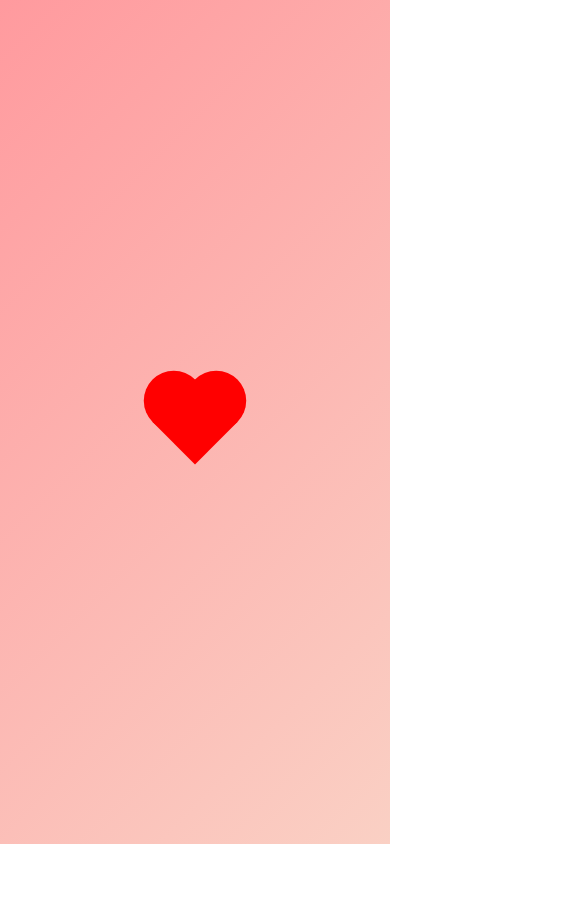
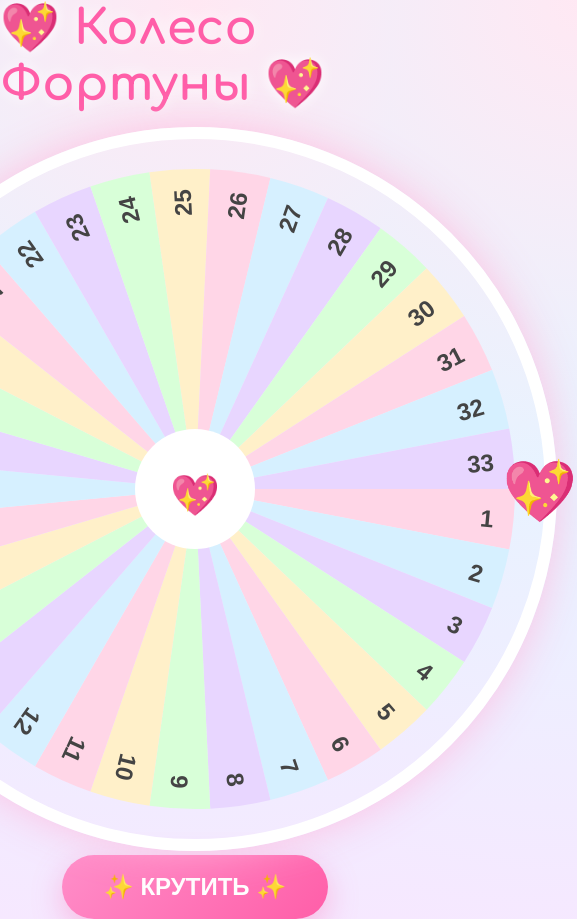
Before and after one commit to vrodchenko2008-bot/CheesePink, a plain HTML site: page index.html in a window 390 px wide. Shown: the whole page, 577 px wide, since content can reach past the window. Before the commit the page ends 844 px from the top, so only its background shows below. Drawn offline with Linux system fonts and the light colour scheme.

Commit message:
Update index.html

```diff
--- a/index.html
+++ b/index.html
@@ -3,140 +3,353 @@
 <head>
 <meta charset="UTF-8">
 <meta name="viewport" content="width=device-width, initial-scale=1.0">
-<title>Сердечко</title>
+<title>💖 Милое Колесо Фортуны 💖</title>
+
+<link href="https://fonts.googleapis.com/css2?family=Comfortaa:wght@400;700&display=swap" rel="stylesheet">
+
 <style>
-    body {
-        margin: 0;
-        height: 100vh;
-        display: flex;
-        justify-content: center;
-        align-items: center;
-        background: linear-gradient(135deg, #ff9a9e, #fad0c4);
-        font-family: Arial, sans-serif;
+*{
+    margin:0;
+    padding:0;
+    box-sizing:border-box;
 }
 
-    .heart-btn {
-        width: 80px;
-        height: 80px;
-        background: red;
-        position: relative;
-        transform: rotate(-45deg);
-        cursor: pointer;
-        transition: transform 0.2s;
+body{
+    min-height:100vh;
+    font-family:'Comfortaa',cursive;
+    overflow:hidden;
+    background: radial-gradient(circle at top,#ffe8f3,#e8f3ff,#f6e8ff);
 }
 
-    .heart-btn:before,
-    .heart-btn:after {
-        content: "";
-        width: 80px;
-        height: 80px;
-        background: red;
-        border-radius: 50%;
-        position: absolute;
+/* фон */
+.stars{
+    position:fixed;
+    inset:0;
+    pointer-events:none;
 }
 
-    .heart-btn:before {
-        top: -40px;
-        left: 0;
+.star{
+    position:absolute;
+    font-size:20px;
+    animation:float 4s ease-in-out infinite;
 }
 
-    .heart-btn:after {
-        left: 40px;
-        top: 0;
+@keyframes float{
+    0%,100%{transform:translateY(0);}
+    50%{transform:translateY(-15px);}
 }
 
-    .heart-btn:active {
-        transform: scale(1.2) rotate(-45deg);
+.container{
+    display:flex;
+    flex-direction:column;
+    align-items:center;
+    justify-content:center;
+    min-height:100vh;
 }
 
-    .popup {
-        position: fixed;
-        top: 50%;
-        left: 50%;
-        transform: translate(-50%, -50%) scale(0);
-        background: white;
-        padding: 20px;
-        border-radius: 20px;
-        text-align: center;
-        transition: 0.3s;
-        box-shadow: 0 10px 30px rgba(0,0,0,0.2);
-        width: 80%;
-        max-width: 300px;
+h1{
+    margin-bottom:15px;
+    color:#ff5ea8;
+    text-shadow:0 0 15px white;
+    font-size:48px;
 }
 
-    .popup.show {
-        transform: translate(-50%, -50%) scale(1);
+/* кнопка */
+.center-btn{
+    background:linear-gradient(135deg,#ff8ec9,#ff5ea8);
+    border:none;
+    color:white;
+    font-weight:700;
+    border-radius:999px;
+    padding:18px 42px;
+    box-shadow:0 10px 30px rgba(255,94,168,.35);
+    transition:.3s;
+    font-size:24px;
+    cursor:pointer;
 }
 
-    .popup .heart {
-        font-size: 40px;
-        color: red;
-        margin-bottom: 10px;
-        animation: pulse 1s infinite;
+.center-btn:hover{
+    transform:translateY(-3px) scale(1.05);
 }
 
-    @keyframes pulse {
-        0% { transform: scale(1); }
-        50% { transform: scale(1.2); }
-        100% { transform: scale(1); }
+/* колесо */
+.wheel-wrapper{position:relative;}
+
+.pointer{
+    position:absolute;
+    right:-20px;
+    top:50%;
+    transform:translateY(-50%);
+    font-size:60px;
 }
 
-    .message {
-        font-size: 16px;
-        color: #333;
+#wheel{
+    border-radius:50%;
+    border:12px solid white;
+    box-shadow:0 0 40px rgba(255,182,220,.8);
 }
 
-    .close {
-        margin-top: 10px;
-        padding: 8px 15px;
-        border: none;
-        background: #ff6b6b;
-        color: white;
-        border-radius: 10px;
-        cursor: pointer;
+/* modal */
+.modal{
+    position:fixed;
+    inset:0;
+    display:none;
+    justify-content:center;
+    align-items:center;
+    background:rgba(0,0,0,.35);
+    backdrop-filter:blur(15px);
+    z-index:9999;
 }
 
-    @media (max-width: 480px) {
-        .heart-btn {
-            width: 60px;
-            height: 60px;
+.modal.show{display:flex;}
+
+.modal-card{
+    background:white;
+    border-radius:40px;
+    padding:40px;
+    text-align:center;
 }
-        .heart-btn:before,
-        .heart-btn:after {
-            width: 60px;
-            height: 60px;
+
+.big-number{
+    font-size:280px;
+    color:#ff5ea8;
+    text-shadow:0 0 15px white,0 0 30px #ffd4ea,0 0 60px #ffd4ea;
 }
-        .heart-btn:before {
-            top: -30px;
-        }
-        .heart-btn:after {
-            left: 30px;
-        }
+
+.close-btn{
+    margin-top:20px;
+    padding:16px 40px;
+    border:none;
+    border-radius:999px;
+    background:#ff85bf;
+    color:white;
+    font-size:22px;
+    cursor:pointer;
 }
 </style>
 </head>
+
 <body>
 
-<div class="heart-btn" onclick="showPopup()"></div>
+<div class="stars" id="stars"></div>
 
-<div class="popup" id="popup">
-    <div class="heart">❤️</div>
-    <div class="message">
-        Я тебе кохаю 💖<br>
-        Нехай сьогодні у тебе буде гарний день 🌸<br><br>
-        Усміхнись, ти прекрасна! 😊
+<div class="container">
+    <h1>💖 Колесо Фортуны 💖</h1>
+
+    <div class="wheel-wrapper">
+        <canvas id="wheel" width="700" height="700"></canvas>
+        <div class="pointer">💖</div>
     </div>
-    <button class="close" onclick="hidePopup()">Закрити</button>
+
+    <button class="center-btn" id="spinBtn">✨ КРУТИТЬ ✨</button>
+    <button class="center-btn" id="restartBtn" style="display:none;">🔄 НАЧАТЬ ЗАНОВО</button>
+</div>
+
+<div class="modal" id="modal">
+    <div class="modal-card">
+        <h2>🎉 Выпало число 🎉</h2>
+        <div class="big-number" id="winnerNumber"></div>
+        <button class="close-btn" id="closeBtn">💖 Закрыть</button>
+    </div>
 </div>
 
 <script>
-function showPopup() {
-    document.getElementById('popup').classList.add('show');
+document.addEventListener("DOMContentLoaded", () => {
+
+const canvas = document.getElementById("wheel");
+const ctx = canvas.getContext("2d");
+
+const spinBtn = document.getElementById("spinBtn");
+const restartBtn = document.getElementById("restartBtn");
+const modal = document.getElementById("modal");
+const winnerNumber = document.getElementById("winnerNumber");
+const closeBtn = document.getElementById("closeBtn");
+
+const TOTAL_NUMBERS = 33;
+
+let availableNumbers = [];
+let usedNumbers = [];
+let rotation = 0;
+let spinning = false;
+
+const colors = ['#ffd6e7','#d6f0ff','#e8d6ff','#d8ffd8','#fff0c9'];
+
+/* ---------- INIT ---------- */
+function initNumbers(){
+    const saved = JSON.parse(localStorage.getItem("usedNumbers") || "[]");
+
+    usedNumbers = saved.filter(n => n >= 1 && n <= TOTAL_NUMBERS);
+
+    availableNumbers = [];
+
+    for(let i=1;i<=TOTAL_NUMBERS;i++){
+        if(!usedNumbers.includes(i)){
+            availableNumbers.push(i);
+        }
     }
 
-function hidePopup() {
-    document.getElementById('popup').classList.remove('show');
+    if(availableNumbers.length === 0 && usedNumbers.length > 0){
+        spinBtn.style.display = "none";
+        restartBtn.style.display = "inline-block";
     }
+}
+
+/* ---------- RESET ---------- */
+function resetGame(){
+    usedNumbers = [];
+    availableNumbers = [];
+
+    for(let i=1;i<=TOTAL_NUMBERS;i++){
+        availableNumbers.push(i);
+    }
+
+    localStorage.removeItem("usedNumbers");
+
+    spinBtn.style.display = "inline-block";
+    restartBtn.style.display = "none";
+
+    drawWheel();
+}
+
+/* ---------- SAVE ---------- */
+function saveGame(){
+    localStorage.setItem("usedNumbers", JSON.stringify(usedNumbers));
+}
+
+/* ---------- DRAW ---------- */
+function drawWheel(){
+
+    ctx.clearRect(0,0,700,700);
+
+    const center = 350;
+    const radius = 320;
+    const slice = (Math.PI*2)/TOTAL_NUMBERS;
+
+    for(let i=1;i<=TOTAL_NUMBERS;i++){
+
+        const start = (i-1)*slice + rotation;
+
+        ctx.beginPath();
+        ctx.moveTo(center,center);
+        ctx.arc(center,center,radius,start,start+slice);
+        ctx.closePath();
+
+        ctx.globalAlpha = usedNumbers.includes(i) ? 0.25 : 1;
+        ctx.fillStyle = colors[(i-1)%colors.length];
+        ctx.fill();
+
+        ctx.save();
+        ctx.translate(center,center);
+        ctx.rotate(start + slice/2);
+
+        ctx.fillStyle = "#444";
+        ctx.font = "bold 24px Arial";
+        ctx.textAlign = "right";
+        ctx.fillText(i, radius-20, 10);
+
+        if(usedNumbers.includes(i)){
+            ctx.font = "20px Arial";
+            ctx.fillText("✔", radius-60, 10);
+        }
+
+        ctx.restore();
+    }
+
+    ctx.globalAlpha = 1;
+
+    ctx.beginPath();
+    ctx.arc(center,center,60,0,Math.PI*2);
+    ctx.fillStyle = "#fff";
+    ctx.fill();
+
+    ctx.font = "40px Arial";
+    ctx.textAlign = "center";
+    ctx.fillText("💖",center,370);
+}
+
+/* ---------- SPIN ---------- */
+function spinWheel(){
+
+    if(spinning) return;
+    if(availableNumbers.length === 0) return;
+
+    spinning = true;
+
+    const winner =
+        availableNumbers[Math.floor(Math.random()*availableNumbers.length)];
+
+    const index = winner - 1;
+    const slice = (Math.PI*2)/TOTAL_NUMBERS;
+
+    const target =
+        rotation +
+        Math.PI*2*6 -
+        index*slice -
+        slice/2;
+
+    const start = rotation;
+    const duration = 4500;
+    const t0 = performance.now();
+
+    function animate(t){
+
+        let p = (t - t0)/duration;
+        if(p > 1) p = 1;
+
+        const ease = 1 - Math.pow(1-p,3);
+
+        rotation = start + (target - start)*ease;
+
+        drawWheel();
+
+        if(p < 1){
+            requestAnimationFrame(animate);
+        } else {
+
+            usedNumbers.push(winner);
+            availableNumbers = availableNumbers.filter(n => n !== winner);
+
+            saveGame();
+
+            winnerNumber.textContent = winner;
+            modal.classList.add("show");
+
+            spinning = false;
+
+            if(availableNumbers.length === 0){
+                spinBtn.style.display = "none";
+                restartBtn.style.display = "inline-block";
+            }
+
+            drawWheel();
+        }
+    }
+
+    requestAnimationFrame(animate);
+}
+
+/* ---------- EVENTS ---------- */
+spinBtn.addEventListener("click", spinWheel);
+
+closeBtn.addEventListener("click", () => {
+    modal.classList.remove("show");
+});
+
+restartBtn.addEventListener("click", () => {
+    rotation = 0;
+    resetGame();
+});
+
+/* ---------- START ---------- */
+initNumbers();
+
+if(usedNumbers.length === 0 && availableNumbers.length === 0){
+    resetGame();
+}
+
+drawWheel();
+
+});
 </script>
 
 </body>
```
Lines whose indentation alone changed are shown as unchanged.
